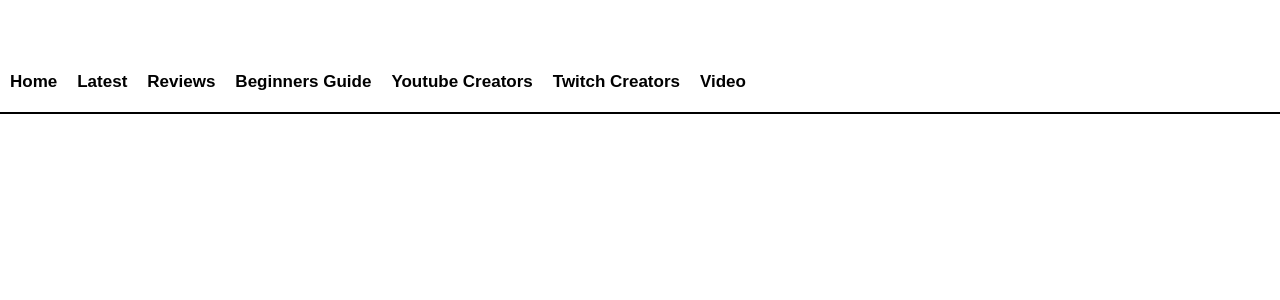
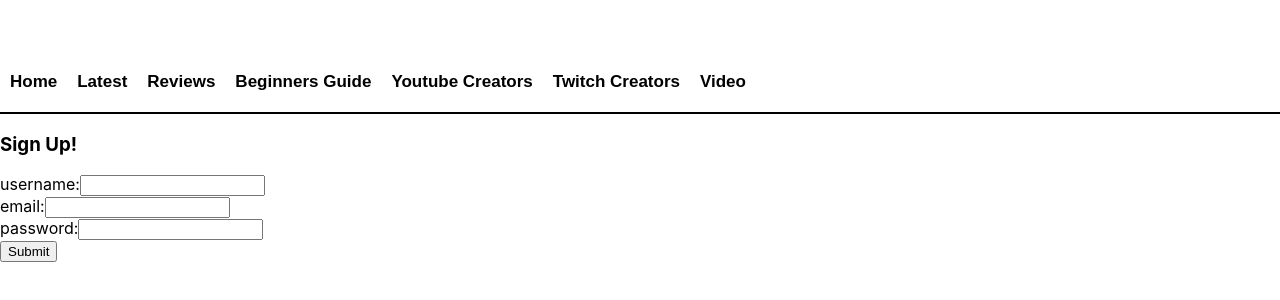
Before and after one commit to Oruma1to/SpreadTheWord, a React (Create React App) app in the folder client/: page /user/register in a window 1280 px wide. Shown: the part 88-388 px from the top of the page. Built offline with nearby package versions, Linux system fonts and the light colour scheme; no server answers.

Commit message:
Signup complete

```diff
--- a/client/src/AuthComponents/SignUp.jsx
+++ b/client/src/AuthComponents/SignUp.jsx
@@ -0,0 +1,66 @@
+import React, { Component } from 'react'
+
+export default class SignUp extends Component {
+  state = {
+    username: "",
+    email: "",
+    password: ""
+  }
+
+  handleChange = (e) => {
+    const { name, value } = e.target
+    this.setState({
+      [name]: value
+    })
+  }
+
+  render() {
+    const { username, email, password } = this.state
+    const { handleRegisterSubmit, history } = this.props
+    return (
+      <form onSubmit={(e) => {
+        e.preventDefault();
+        handleRegisterSubmit(this.state);
+        history.push('/');
+        this.setState({
+          username: "",
+          email: "",
+          password: ""
+        })
+      }}>
+        <h3>Sign Up!</h3>
+        <label htmlFor="username">username:
+          <input
+            id="username"
+            type="text"
+            name="username"
+            value={username}
+            onChange={this.handleChange}
+          />
+        </label>
+        <br />
+        <label htmlFor="email">email:
+          <input
+            id="email"
+            type="text"
+            name="email"
+            value={email}
+            onChange={this.handleChange}
+          />
+        </label>
+        <br />
+        <label htmlFor="password">password:
+          <input
+            id="password"
+            type="password"
+            name="password"
+            value={password}
+            onChange={this.handleChange}
+          />
+        </label>
+        <br />
+        <button>Submit</button>
+      </form>
+    )
+  }
+}
--- a/client/src/LandingPage/Main.jsx
+++ b/client/src/LandingPage/Main.jsx
@@ -3,6 +3,7 @@
 import SignIn from '../AuthComponents/SignIn'
 import { getAllUsers, createUser, deleteUser } from '../services/users'
 import { getAllPosts } from '../services/posts'
+import SignUp from '../AuthComponents/SignUp'
 
 export default class Main extends Component {
   state = {
@@ -34,7 +35,7 @@
   obliterateUser = async (id) => {
     await deleteUser(id)
     this.setState(prevState => ({
-      users: prevState.users.filter(user => user.id !==id)
+      users: prevState.users.filter(user => user.id !== id)
     }))
   }
 
@@ -57,7 +58,12 @@
             handleLoginSubmit={this.props.handleLoginSubmit}
           />
         )} />
-
+        <Route path='/user/register' render={(props) => (
+          <SignUp
+            {...props}
+            handleRegisterSubmit={this.props.handleRegisterSubmit}
+          />
+        )} />
       </main>
     )
   }
```
Also changed, not shown: client/src/services/components/SignUp.jsx (+61 -0 lines), client/src/services/components/Login.jsx (deleted), client/src/services/components/SignIn.jsx (added).
